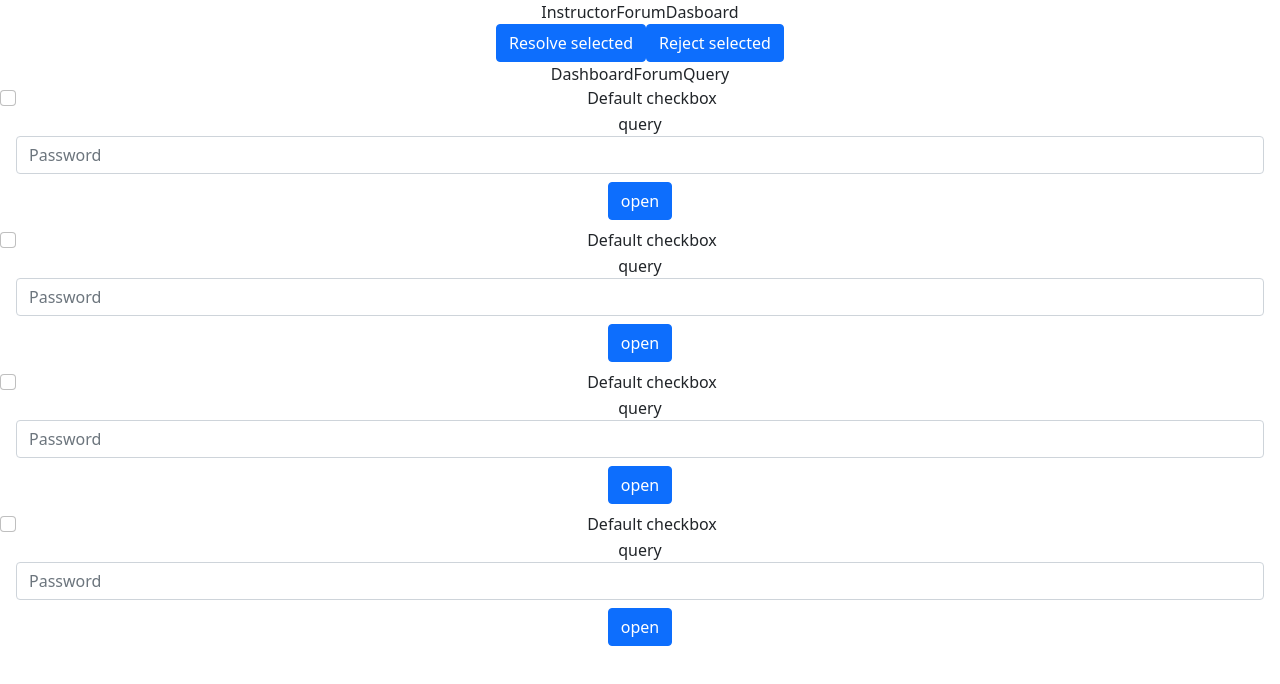
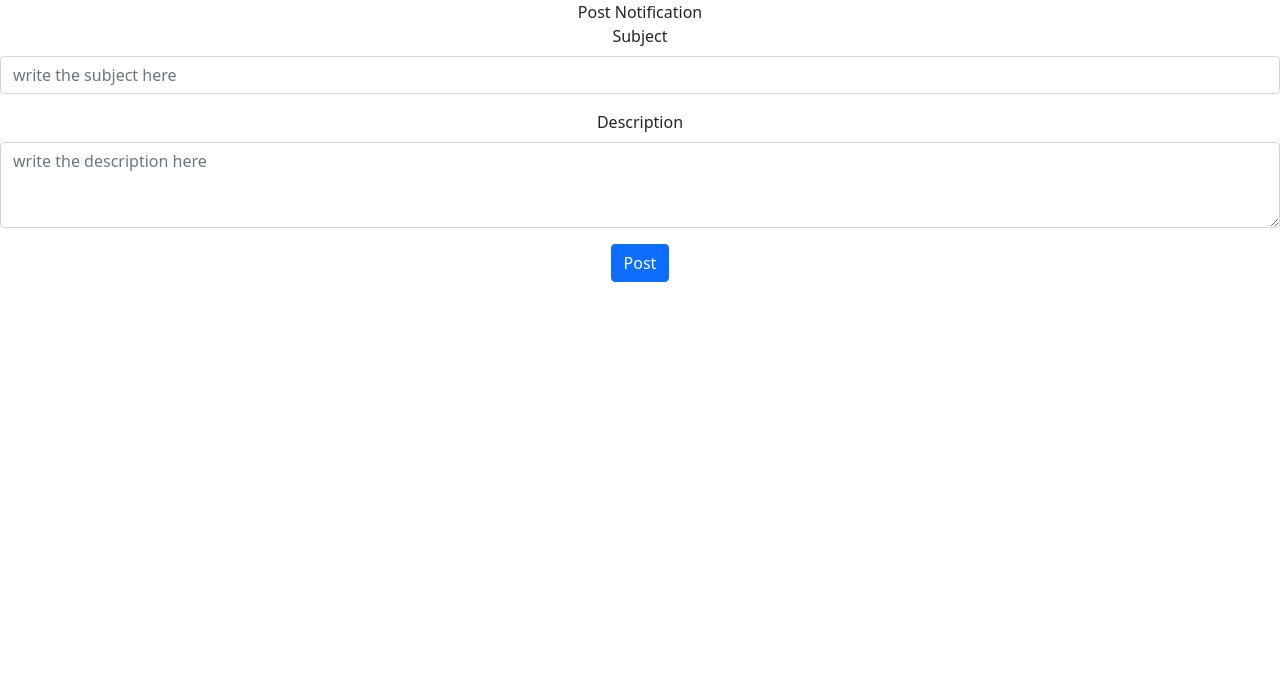
Before and after one commit to jahnavi0926/frontend, a React (Create React App) app in the folder my-arpo/: page / in a window 1280 px wide. Shown: the top 684 px of the page. Built offline with nearby package versions, Linux system fonts and the light colour scheme.

Commit message:
added AddNotification

```diff
--- a/my-arpo/src/App.js
+++ b/my-arpo/src/App.js
@@ -7,6 +7,7 @@ import PrivateQueryAddition from './pages/PrivateQueryAddition'
 import ForumView from './pages/ForumView';
 import DashboardForumQuery from './components/DashboardForumQuery';
 import InstructorForumDasboard from './pages/InstructorForumDasboard';
+import AddNotification from './pages/AddNotification'
 function App() {
   return (
     <div className="App ">
@@ -21,8 +22,9 @@ function App() {
        {/* <GenQueryAddition />  */}
       {/* <PrivateQueryAddition /> */}
       {/* <ForumView/> */}
-      {/* <DashboardForumQuery/> */}
-      <InstructorForumDasboard/>
+      {/* <DashboardForumQuery/>
+      <InstructorForumDasboard/> */}
+      <AddNotification/>
     </div>
   );
 }
--- /dev/null
+++ b/my-arpo/src/pages/AddNotification.js
@@ -0,0 +1,21 @@
+import React from 'react'
+import SubjectDescription from '../components/SubjectDescription'
+
+function AddNotification() {
+  return (<>
+    <div>Post Notification</div>
+
+    {/* Anonymous toggle */}
+    {/* <div className="form-check form-switch" textAlign='right'>
+      <input className="form-check-input" type="checkbox" id="flexSwitchCheckDefault" />
+      <label className="form-check-label" for="flexSwitchCheckDefault">Anonymous</label>
+    </div> */}
+    < SubjectDescription />
+
+    {/* add button */}
+    <button type="button" class="btn btn-primary">Post</button>
+  </>
+  )
+}
+
+export default AddNotification
--- a/my-arpo/src/pages/ForumView.js
+++ b/my-arpo/src/pages/ForumView.js
@@ -3,12 +3,12 @@ import SubjectDescription from '../components/ForumViewDescription'
 
 function ForumView() {
   return (<>
-    <div ><h2>View Forum</h2></div>
+    <div ><h2>Forum</h2></div>
 
-    {/* Anonymous toggle */}
+    {/* Mark it resolved/unresolved */}
     <div className="form-check form-switch" textAlign='right'>
       <input className="form-check-input" type="checkbox" id="flexSwitchCheckDefault" />
-
+      <label className="form-check-label" for="flexSwitchCheckDefault"><p class="text-left">Resolve</p></label>
     </div>
     < SubjectDescription />
 
```
